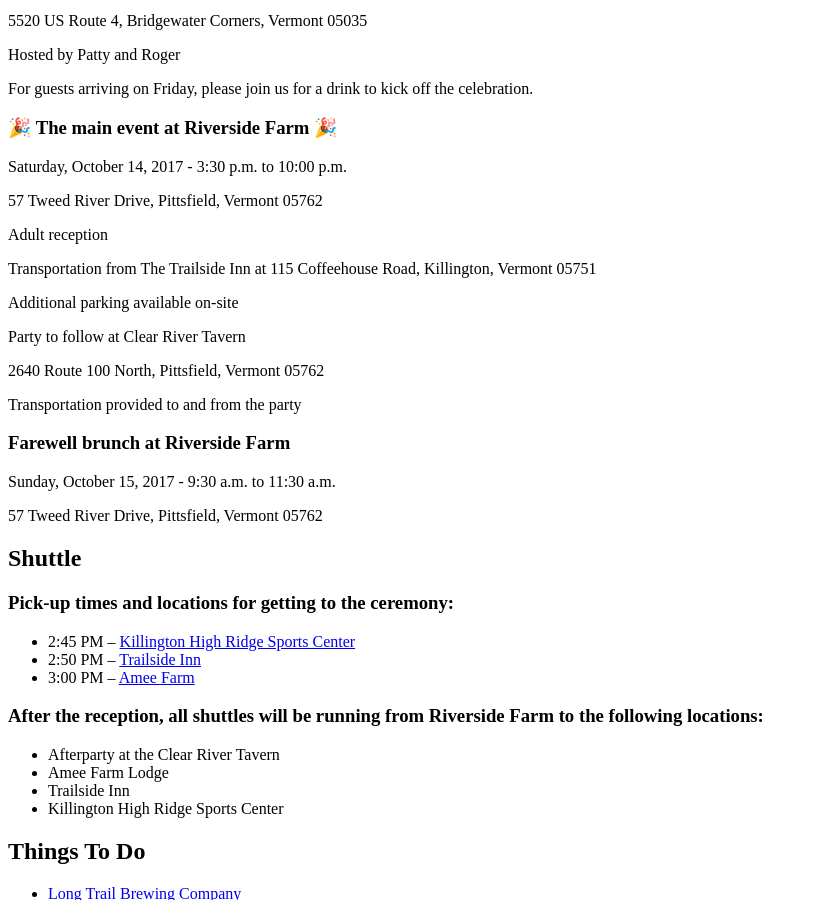
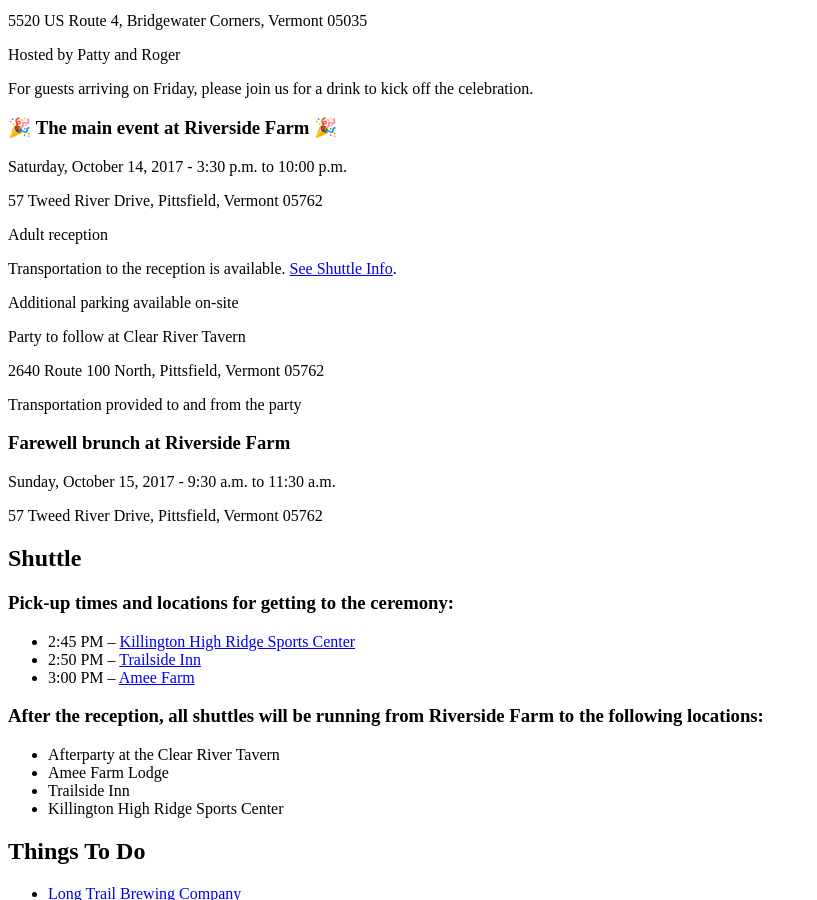
Before and after one commit to mrdavidjcole/wedding-website, a Jekyll site: the page built from about.md, in a window 1280 px wide and 900 px high, scrolled down 1568 px. Shown: the whole window, without its empty margins (0-817 px from the left). Built offline with Jekyll 4.4.1, drawn with Linux system fonts in a browser that asks for light colours; nearby versions of some CDN libraries; comment, search, counter and statistics services are not loaded.

Commit message:
Add another link to shuttle info

```diff
--- a/_includes/weekend-schedule.html
+++ b/_includes/weekend-schedule.html
@@ -14,7 +14,7 @@
       <p>Saturday, October 14, 2017 - 3:30 p.m. to 10:00 p.m.</p>
       <p>57 Tweed River Drive, Pittsfield, Vermont 05762</p>
       <p>Adult reception</p>
-      <p>Transportation from The Trailside Inn at 115 Coffeehouse Road, Killington, Vermont 05751</p>
+      <p>Transportation to the reception is available. <a href="#shuttle">See Shuttle Info</a>.</p>
       <p>Additional parking available on-site</p>
 
       <p>Party to follow at Clear River Tavern</p>
```
